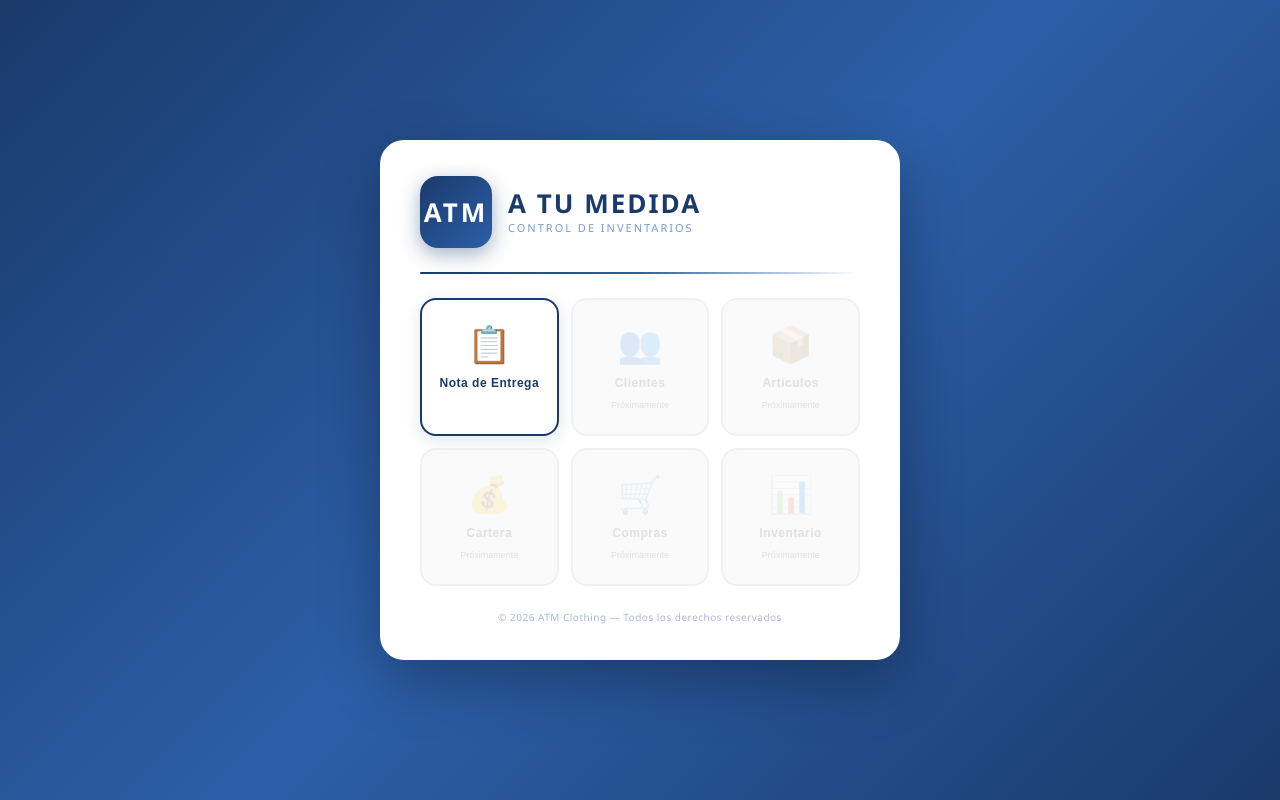
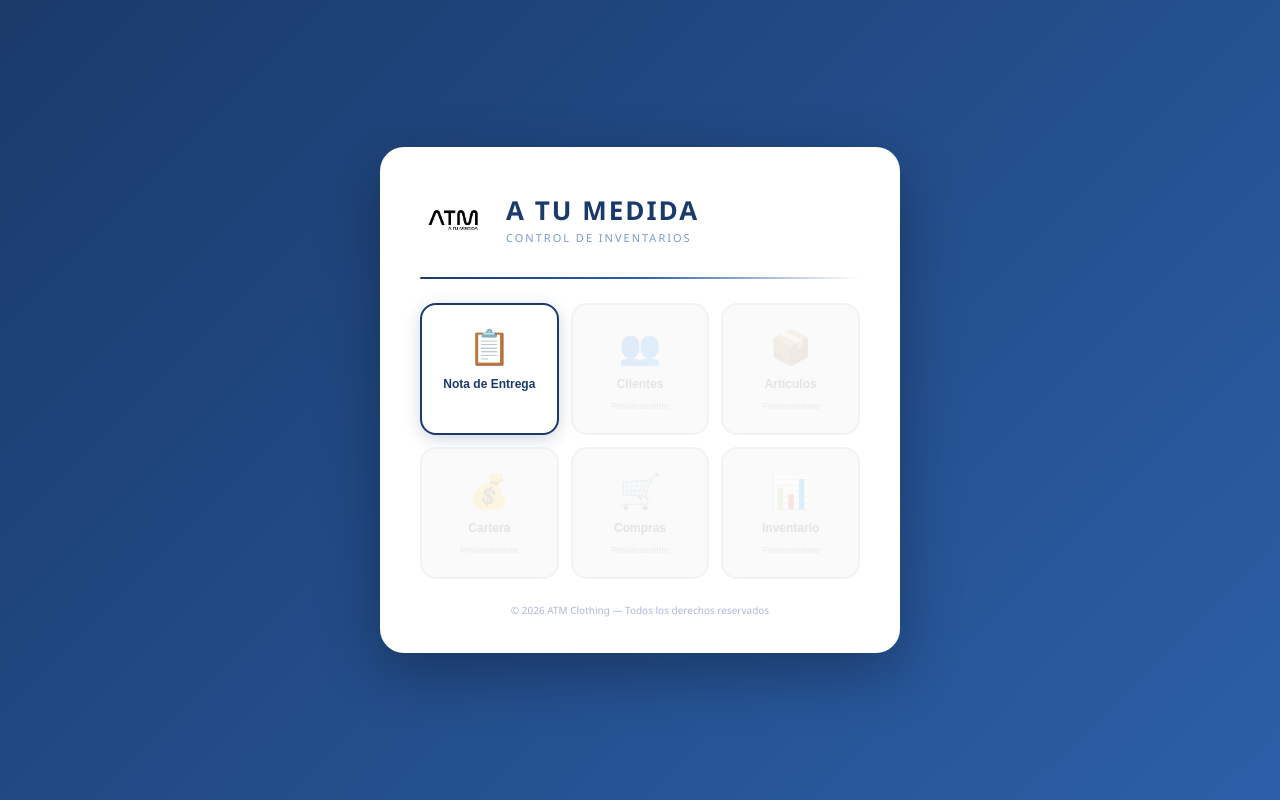
Before and after one commit to ATMCLOTHING/ATM-APP, a React (Vite) app: page / in a window 1280 px wide. Built offline with nearby package versions, Linux system fonts and the light colour scheme.

Commit message:
Add files via upload

```diff
--- a/src/App.jsx
+++ b/src/App.jsx
@@ -1,141 +1,63 @@
 import { useState } from 'react'
 import { supabase } from './lib/supabase'
+import { LOGO } from './lib/assets'
 import NotaDeEntrega from './components/NotaDeEntrega'
 
 export default function App() {
   const [modulo, setModulo] = useState(null)
-
-  if (modulo === 'nota') {
-    return <NotaDeEntrega supabase={supabase} onClose={() => setModulo(null)} />
-  }
+  if (modulo === 'nota') return <NotaDeEntrega supabase={supabase} onClose={() => setModulo(null)} />
 
   return (
     <div style={s.pagina}>
       <div style={s.tarjeta}>
-        {/* LOGO */}
-        <div style={s.logoWrap}>
-          <div style={s.logoCirculo}>
-            <span style={s.logoAtm}>ATM</span>
-          </div>
+        <div style={s.header}>
+          <img src={LOGO} alt="ATM" style={s.logo} />
           <div>
             <div style={s.empresa}>A TU MEDIDA</div>
             <div style={s.slogan}>CONTROL DE INVENTARIOS</div>
           </div>
         </div>
-
         <div style={s.divisor} />
-
-        {/* MENÚ */}
         <div style={s.grid}>
-          <Boton icon="📋" label="Nota de Entrega" color="#1a3a6b" onClick={() => setModulo('nota')} />
-          <Boton icon="👥" label="Clientes"        color="#2e7d32" onClick={() => {}} disabled />
-          <Boton icon="📦" label="Artículos"       color="#e65100" onClick={() => {}} disabled />
-          <Boton icon="💰" label="Cartera"         color="#6a1b9a" onClick={() => {}} disabled />
-          <Boton icon="🛒" label="Compras"         color="#00838f" onClick={() => {}} disabled />
-          <Boton icon="📊" label="Inventario"      color="#c62828" onClick={() => {}} disabled />
+          <Btn icon="📋" label="Nota de Entrega" color="#1a3a6b" onClick={() => setModulo('nota')} />
+          <Btn icon="👥" label="Clientes"        color="#2e7d32" disabled />
+          <Btn icon="📦" label="Artículos"       color="#e65100" disabled />
+          <Btn icon="💰" label="Cartera"         color="#6a1b9a" disabled />
+          <Btn icon="🛒" label="Compras"         color="#00838f" disabled />
+          <Btn icon="📊" label="Inventario"      color="#c62828" disabled />
         </div>
-
         <div style={s.pie}>© 2026 ATM Clothing — Todos los derechos reservados</div>
       </div>
     </div>
   )
 }
 
-function Boton({ icon, label, color, onClick, disabled }) {
+function Btn({ icon, label, color, onClick, disabled }) {
   return (
     <button onClick={onClick} disabled={disabled} style={{
       background: disabled ? '#f5f5f5' : '#fff',
       border: `2px solid ${disabled ? '#e0e0e0' : color}`,
-      borderRadius: 16,
-      padding: '24px 12px',
-      display: 'flex',
-      flexDirection: 'column',
-      alignItems: 'center',
-      gap: 10,
+      borderRadius: 16, padding: '22px 12px',
+      display: 'flex', flexDirection: 'column', alignItems: 'center', gap: 10,
       cursor: disabled ? 'not-allowed' : 'pointer',
-      opacity: disabled ? 0.45 : 1,
-      boxShadow: disabled ? 'none' : `0 4px 16px ${color}22`,
-      transition: 'all 0.15s',
+      opacity: disabled ? 0.4 : 1,
+      boxShadow: disabled ? 'none' : `0 4px 16px ${color}33`,
     }}>
-      <span style={{ fontSize: 36 }}>{icon}</span>
-      <span style={{ fontSize: 12, fontWeight: 800, color: disabled ? '#bbb' : color, textAlign: 'center', letterSpacing: 0.5 }}>
-        {label}
-      </span>
-      {disabled && <span style={{ fontSize: 9, color: '#bbb' }}>Próximamente</span>}
+      <span style={{ fontSize: 34 }}>{icon}</span>
+      <span style={{ fontSize: 12, fontWeight: 800, color: disabled ? '#bbb' : color, textAlign: 'center' }}>{label}</span>
+      {disabled && <span style={{ fontSize: 9, color: '#ccc' }}>Próximamente</span>}
     </button>
   )
 }
 
 const s = {
-  pagina: {
-    minHeight: '100vh',
-    background: 'linear-gradient(135deg, #1a3a6b 0%, #2c5fa8 50%, #1a3a6b 100%)',
-    display: 'flex',
-    alignItems: 'center',
-    justifyContent: 'center',
-    padding: 24,
-  },
-  tarjeta: {
-    background: '#fff',
-    borderRadius: 24,
-    padding: '36px 40px',
-    width: '100%',
-    maxWidth: 520,
-    boxShadow: '0 20px 60px rgba(0,0,0,0.3)',
-  },
-  logoWrap: {
-    display: 'flex',
-    alignItems: 'center',
-    gap: 16,
-    marginBottom: 24,
-  },
-  logoCirculo: {
-    width: 72,
-    height: 72,
-    borderRadius: 18,
-    background: 'linear-gradient(135deg, #1a3a6b, #2c5fa8)',
-    display: 'flex',
-    alignItems: 'center',
-    justifyContent: 'center',
-    boxShadow: '0 6px 20px rgba(26,58,107,0.4)',
-    flexShrink: 0,
-  },
-  logoAtm: {
-    color: '#fff',
-    fontSize: 26,
-    fontWeight: 900,
-    letterSpacing: 3,
-  },
-  empresa: {
-    fontSize: 26,
-    fontWeight: 900,
-    color: '#1a3a6b',
-    letterSpacing: 2,
-    lineHeight: 1.1,
-  },
-  slogan: {
-    fontSize: 11,
-    color: '#7a99cc',
-    letterSpacing: 2,
-    textTransform: 'uppercase',
-    marginTop: 2,
-  },
-  divisor: {
-    height: 2,
-    background: 'linear-gradient(90deg, #1a3a6b, #2c5fa8, transparent)',
-    borderRadius: 2,
-    marginBottom: 24,
-  },
-  grid: {
-    display: 'grid',
-    gridTemplateColumns: 'repeat(3, 1fr)',
-    gap: 12,
-    marginBottom: 24,
-  },
-  pie: {
-    textAlign: 'center',
-    fontSize: 10,
-    color: '#aab8d4',
-    letterSpacing: 0.5,
-  },
+  pagina:  { minHeight: '100vh', background: 'linear-gradient(135deg,#1a3a6b,#2c5fa8)', display: 'flex', alignItems: 'center', justifyContent: 'center', padding: 24 },
+  tarjeta: { background: '#fff', borderRadius: 24, padding: '36px 40px', width: '100%', maxWidth: 520, boxShadow: '0 20px 60px rgba(0,0,0,0.3)' },
+  header:  { display: 'flex', alignItems: 'center', gap: 16, marginBottom: 24 },
+  logo:    { height: 70, objectFit: 'contain' },
+  empresa: { fontSize: 26, fontWeight: 900, color: '#1a3a6b', letterSpacing: 2 },
+  slogan:  { fontSize: 11, color: '#7a99cc', letterSpacing: 2, textTransform: 'uppercase', marginTop: 2 },
+  divisor: { height: 2, background: 'linear-gradient(90deg,#1a3a6b,#2c5fa8,transparent)', borderRadius: 2, marginBottom: 24 },
+  grid:    { display: 'grid', gridTemplateColumns: 'repeat(3,1fr)', gap: 12, marginBottom: 24 },
+  pie:     { textAlign: 'center', fontSize: 10, color: '#aab8d4' },
 }
```
